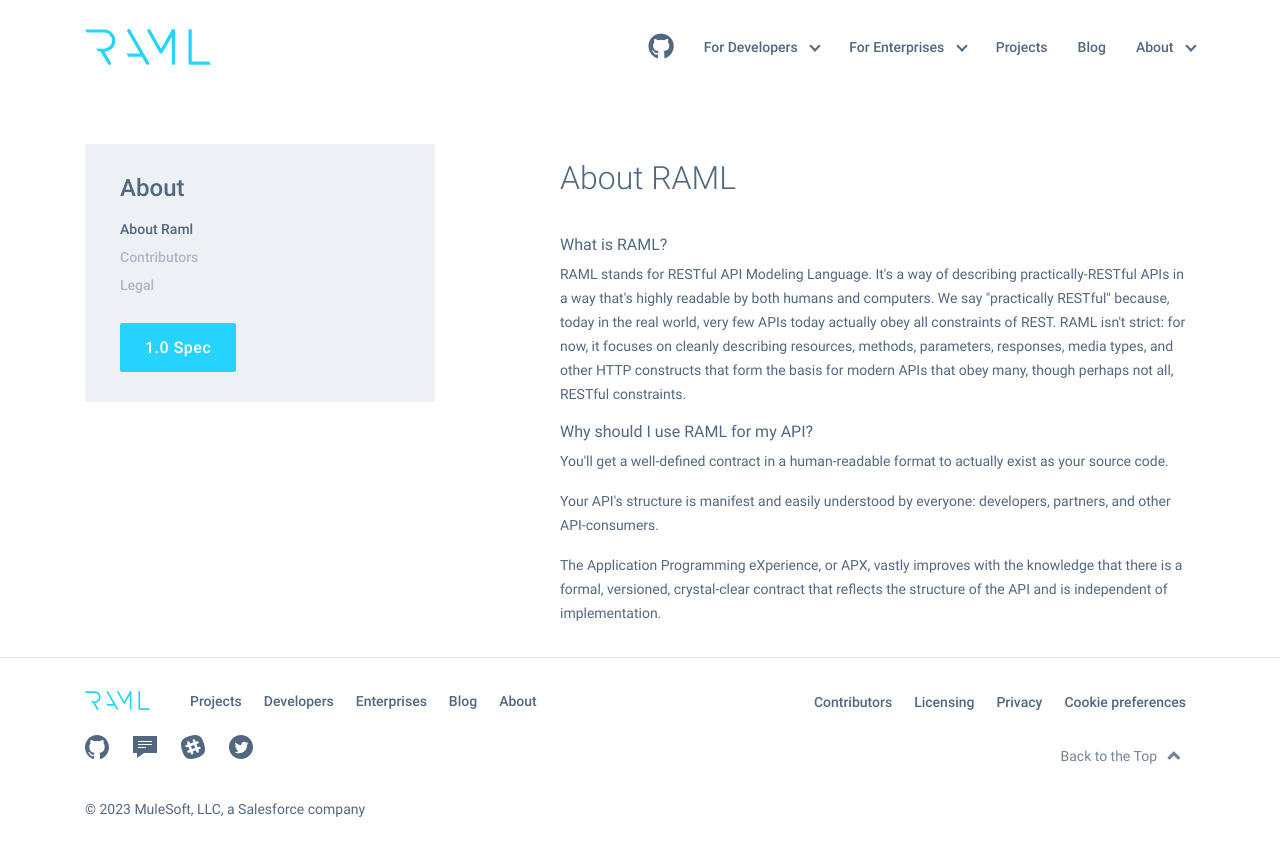
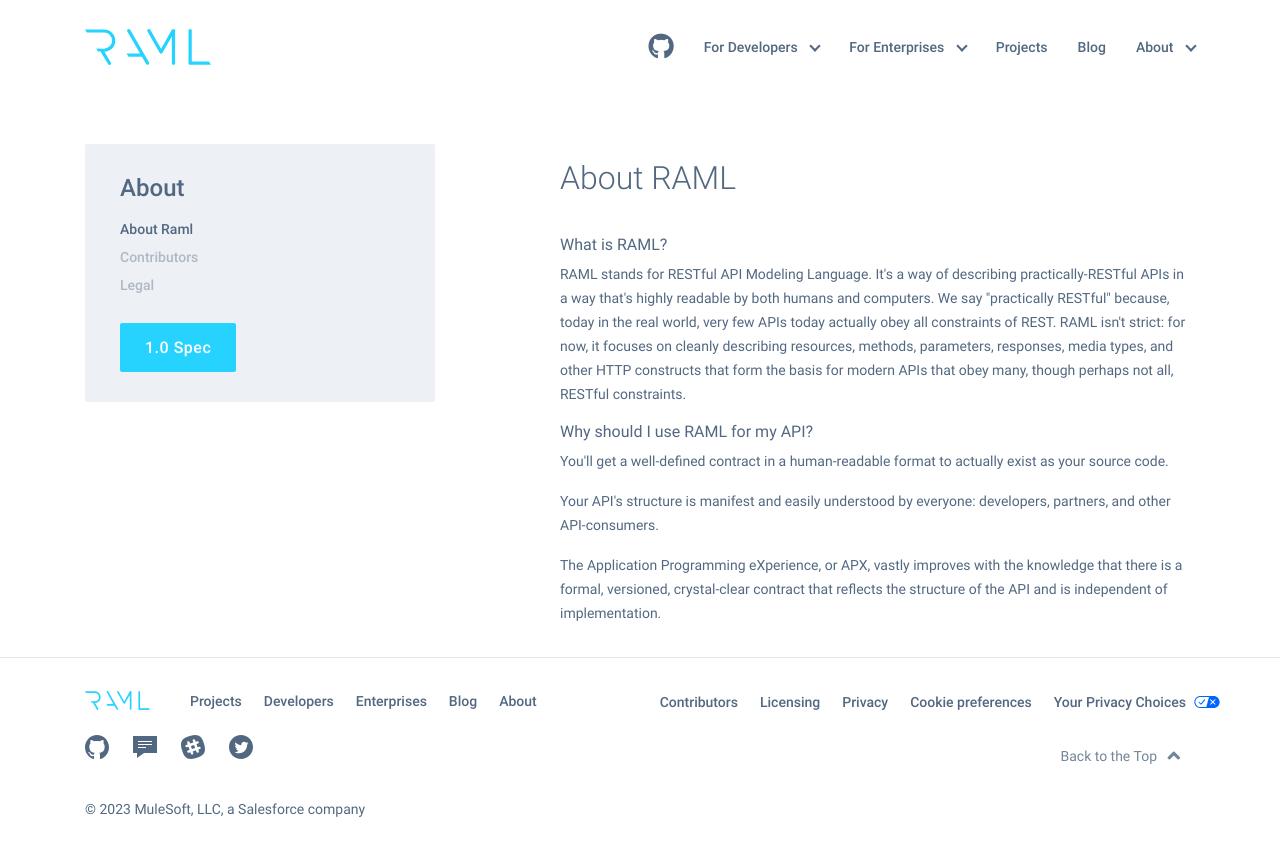
Before and after one commit to raml-org/raml-org, a Jekyll site: the page built from about-raml.html, in a window 1280 px wide. Shown: the top 856 px of the page. Built offline with Jekyll 4.4.1, drawn with Linux system fonts in a browser that asks for light colours; nearby versions of some CDN libraries.

Commit message:
Update footer

```diff
--- a/_includes/footer.html
+++ b/_includes/footer.html
@@ -2,7 +2,7 @@
 <footer>
     <div class="container footer-sec">
         <div class="row">
-            <div class="col-md-7 col-sm-12 footer-menu">
+            <div class="col-lg-6 col-sm-12 footer-menu">
                 <a class="navbar-brand" href="/"><img src="/images/logo__raml.svg"></a>
                 <ul>
                     <li><a href="/projects">Projects</a></li>
@@ -18,13 +18,18 @@
                     <a href="https://twitter.com/ramlapi"><img src="/images/social__twitter.svg" /></a>
                 </div>
             </div>
-            <div class="col-md-5 col-sm-12">
+            <div class="col-lg-6 col-sm-12">
                 <ul class="right-align">
                     <li><a href="/contributors">Contributors</a></li>
                     <li><a href="/legal">Licensing</a></li>
-                    <li><a href="https://forum.raml.org/privacy">Privacy</a></li>
+                    <li><a href="https://www.salesforce.com/company/privacy/">Privacy</a></li>
                     <li>
                         <button class="ot-sdk-show-settings optanon-toggle-display removable" data-ignore-geolocation="true" id="ot-sdk-btn" >Cookie preferences</button>
+                    </li>
+                    <li>
+                        <a href="https://www.salesforce.com/form/other/privacy-request/" target="_blank" class="cpra-link page-footer_link">
+                            Your Privacy Choices
+                        </a>
                     </li>
                 </ul>
                 <a href="#" class="top_btn">Back to the Top</a>
--- a/css/style.scss
+++ b/css/style.scss
@@ -1870,3 +1870,19 @@
 #ot-sdk-btn:hover {
     color: #337ab7;
 }
+
+.cpra-link {
+  &:after{
+    content: '';
+    background-image: url('/images/icon-cpra.svg');
+    width: 26px;
+    height: 16px;
+    position: absolute;
+    background-size: 26px 16px;
+    background-repeat:no-repeat;
+    margin-left: 8px;
+    @media screen and (min-width: 768px){
+      margin-top: 4px;
+    }
+  }
+}
```
Also changed, not shown: other parts of _includes/footer.html (+4 -1 lines), images/icon-cpra.svg (added).
